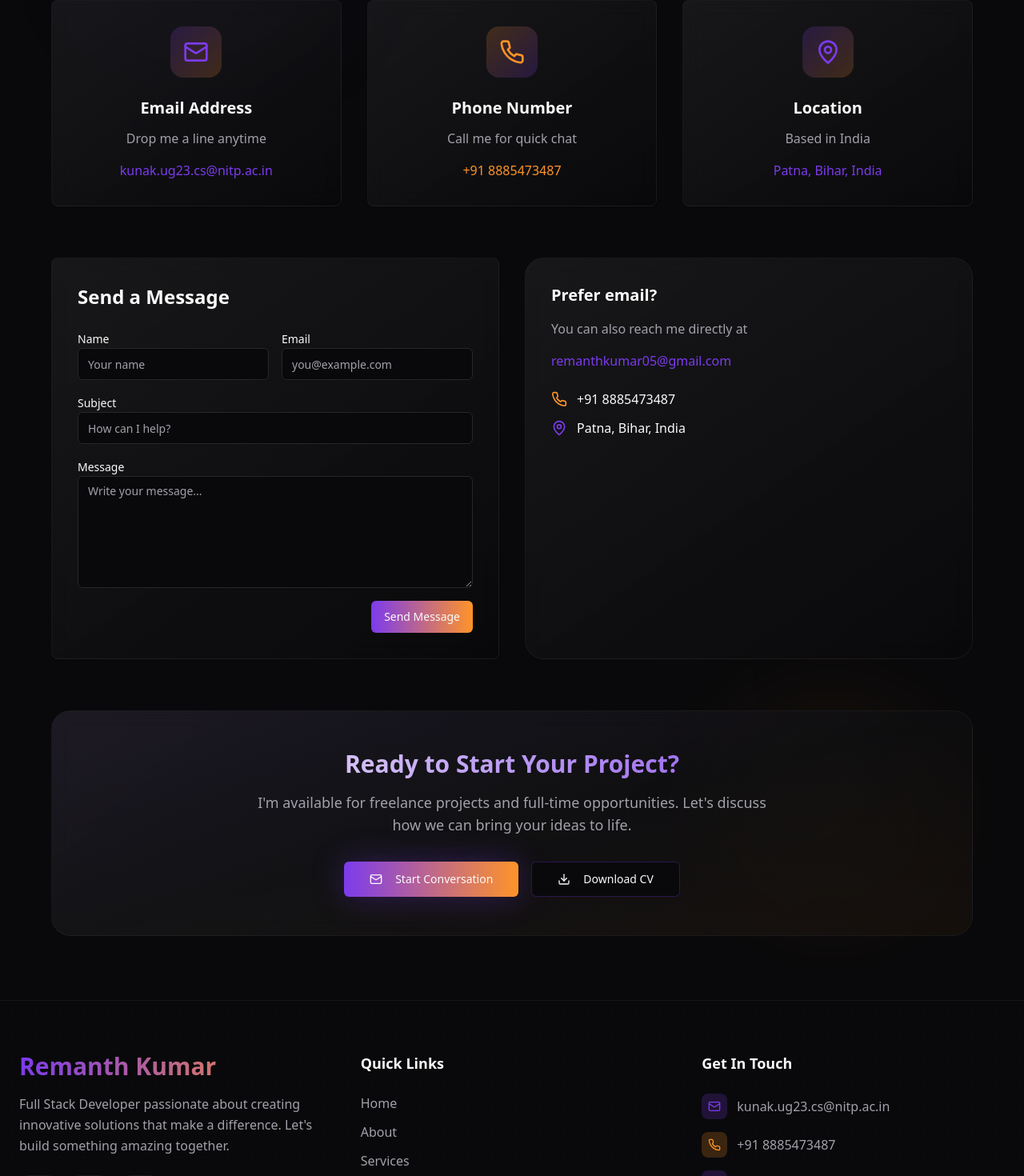
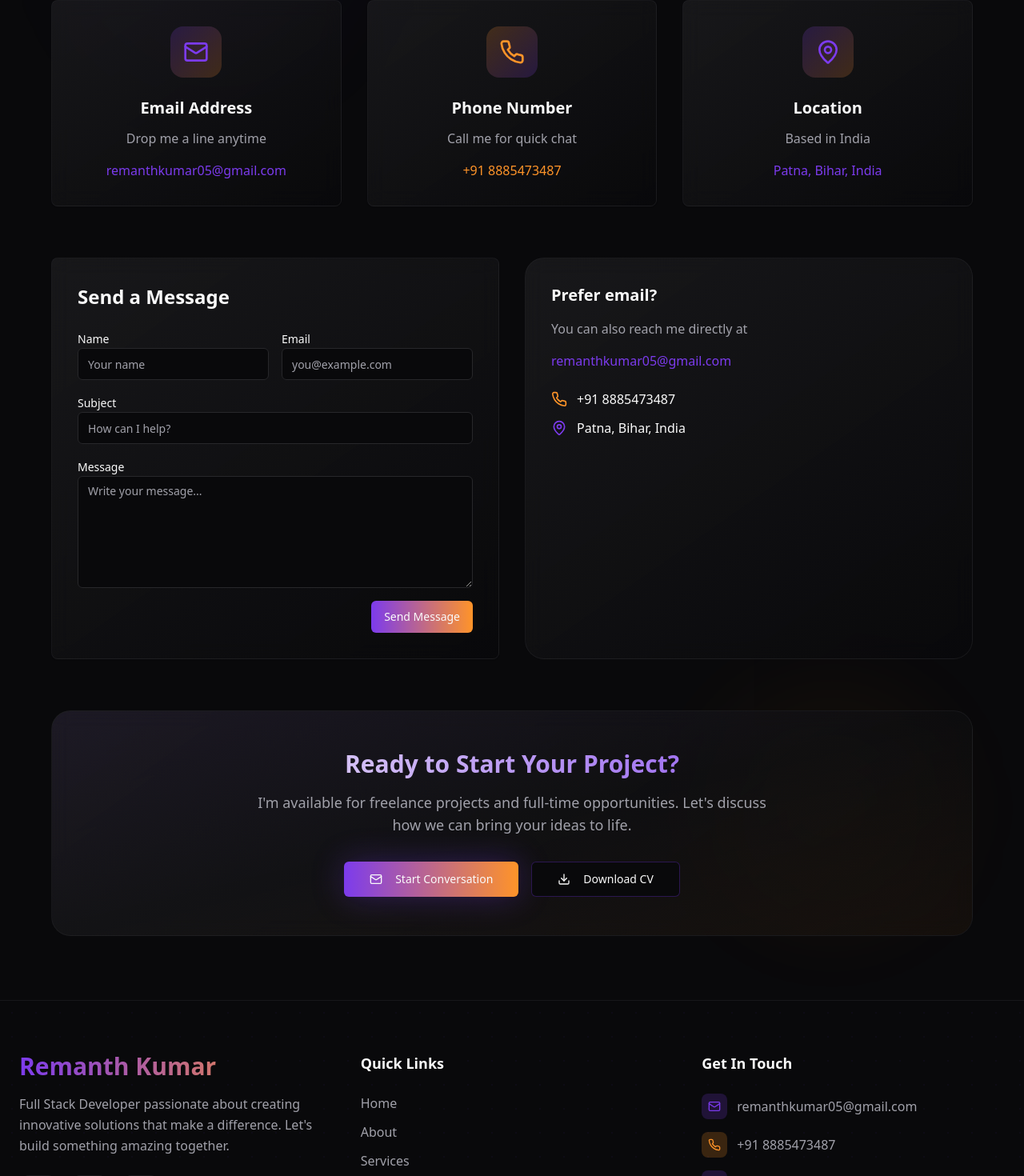
Before and after one commit to Remanth05/porfolio, a React (Vite) app: page / in a window 1280 px wide. Shown: the part 3794-5264 px from the top of the page at 80% size. Built offline with nearby package versions, Linux system fonts and the light colour scheme.

Commit message:
Finalize email replacements to Gmail address
cgen-40c5fc2834ac47f88078a4045adf5f3e

```diff
--- a/src/components/Portfolio.tsx
+++ b/src/components/Portfolio.tsx
@@ -267,7 +267,7 @@ const Portfolio = () => {
                     </a>
                   </Button>
                   <Button asChild variant="ghost" size="icon" className="hover:bg-primary/10 hover:text-primary transition-colors">
-                    <a href="https://mail.google.com/mail/?view=cm&to=kunak.ug23.cs@nitp.ac.in" target="_blank" rel="noopener noreferrer" aria-label="Email">
+                    <a href="https://mail.google.com/mail/?view=cm&to=remanthkumar05@gmail.com" target="_blank" rel="noopener noreferrer" aria-label="Email">
                       <Mail className="h-5 w-5" />
                     </a>
                   </Button>
@@ -669,11 +669,11 @@ const Portfolio = () => {
                   <h3 className="text-xl font-bold mb-3 group-hover:text-primary transition-colors duration-300">Email Address</h3>
                   <p className="text-muted-foreground mb-4">Drop me a line anytime</p>
                   <a
-                    href="https://mail.google.com/mail/?view=cm&to=kunak.ug23.cs@nitp.ac.in"
+                    href="https://mail.google.com/mail/?view=cm&to=remanthkumar05@gmail.com"
                     target="_blank" rel="noopener noreferrer"
                     className="text-primary hover:text-accent transition-colors font-medium"
                   >
-                    kunak.ug23.cs@nitp.ac.in
+                    remanthkumar05@gmail.com
                   </a>
                 </CardContent>
               </Card>
@@ -739,7 +739,7 @@ const Portfolio = () => {
                 </p>
                 <div className="flex flex-col sm:flex-row gap-4 justify-center">
                   <Button asChild size="lg" className="bg-gradient-to-r from-primary to-accent hover:from-primary/90 hover:to-accent/90 shadow-glow hover:shadow-primary/50 transition-all duration-300 group">
-                    <a href="https://mail.google.com/mail/?view=cm&to=kunak.ug23.cs@nitp.ac.in" target="_blank" rel="noopener noreferrer">
+                    <a href="https://mail.google.com/mail/?view=cm&to=remanthkumar05@gmail.com" target="_blank" rel="noopener noreferrer">
                       <Mail className="mr-2 h-5 w-5 group-hover:animate-bounce" />
                       Start Conversation
                     </a>
@@ -797,7 +797,7 @@ const Portfolio = () => {
                   </svg>
                 </a>
                 <a
-                  href="https://mail.google.com/mail/?view=cm&to=kunak.ug23.cs@nitp.ac.in"
+                  href="https://mail.google.com/mail/?view=cm&to=remanthkumar05@gmail.com"
                   target="_blank" rel="noopener noreferrer"
                   className="w-12 h-12 bg-gradient-card backdrop-blur-md border border-border/50 rounded-xl flex items-center justify-center text-muted-foreground hover:text-accent hover:border-accent/30 transition-all duration-300 hover:scale-110"
                 >
@@ -826,7 +826,7 @@ const Portfolio = () => {
                   <div className="w-8 h-8 bg-primary/20 rounded-lg flex items-center justify-center">
                     <Mail className="w-4 h-4 text-primary" />
                   </div>
-                  <a href="https://mail.google.com/mail/?view=cm&to=kunak.ug23.cs@nitp.ac.in" target="_blank" rel="noopener noreferrer" className="text-muted-foreground hover:text-accent">kunak.ug23.cs@nitp.ac.in</a>
+                  <a href="https://mail.google.com/mail/?view=cm&to=remanthkumar05@gmail.com" target="_blank" rel="noopener noreferrer" className="text-muted-foreground hover:text-accent">remanthkumar05@gmail.com</a>
                 </div>
                 <div className="flex items-center gap-3">
                   <div className="w-8 h-8 bg-accent/20 rounded-lg flex items-center justify-center">
```
